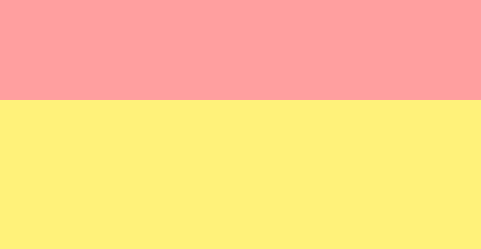
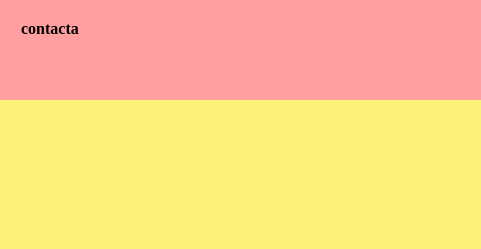
Before and after one commit to dmorales-smx/El-meu-portafoli, a plain HTML site: page Pages/Sobre_mi.html in a window 1280 px wide. Shown: the top 249 px of the page, 799-1280 px from the left. Drawn offline with Linux system fonts and the light colour scheme.

Commit message:
Add files via upload

```diff
--- a/Pages/Sobre_mi.html
+++ b/Pages/Sobre_mi.html
@@ -18,6 +18,7 @@
              <li><a href="../index.html">Inici</a></li>
         <li><a href="Sobre_mi.html">Sobre mi</a></li>
         <li><a href="estudis.html">Estudis</a></li>
+         <li><a href="contacta.html">contacta</a></li>
         </ul>
     </nav>
     <h1>Portafoli de Daniel Morales</h1>
```
Also changed, not shown: Pages/estudis.html (+1 -1 lines), index.html (+1 -0 lines).
